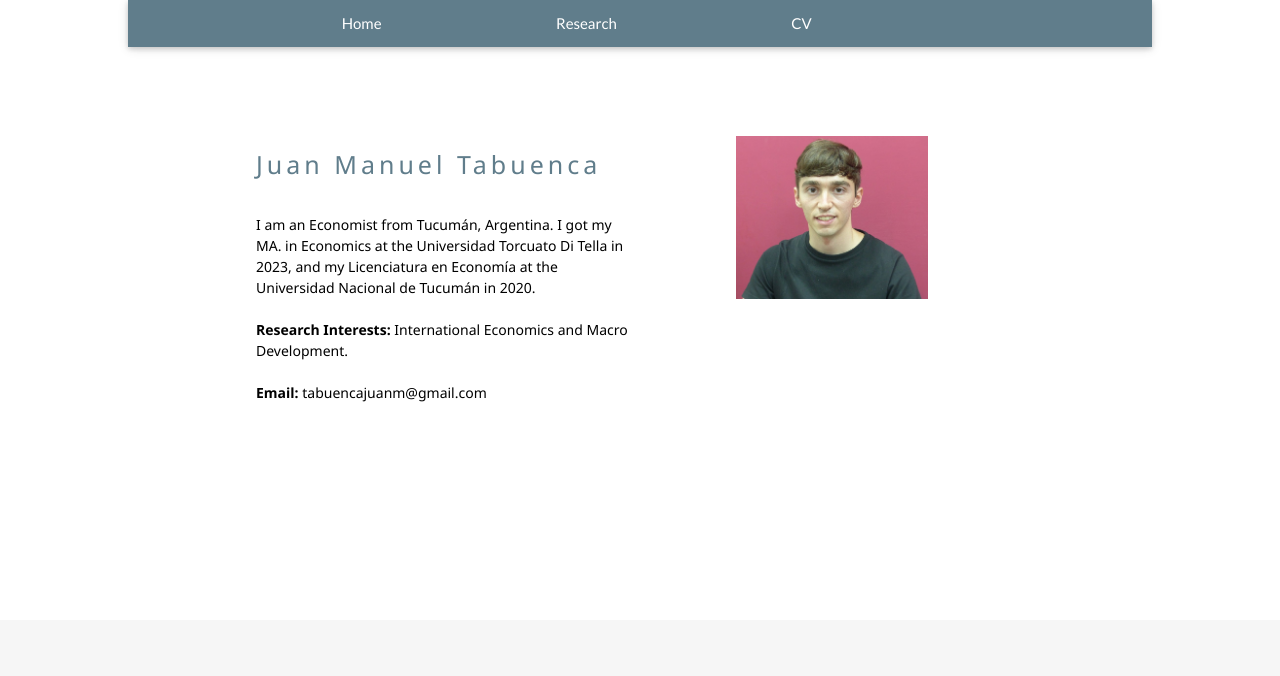
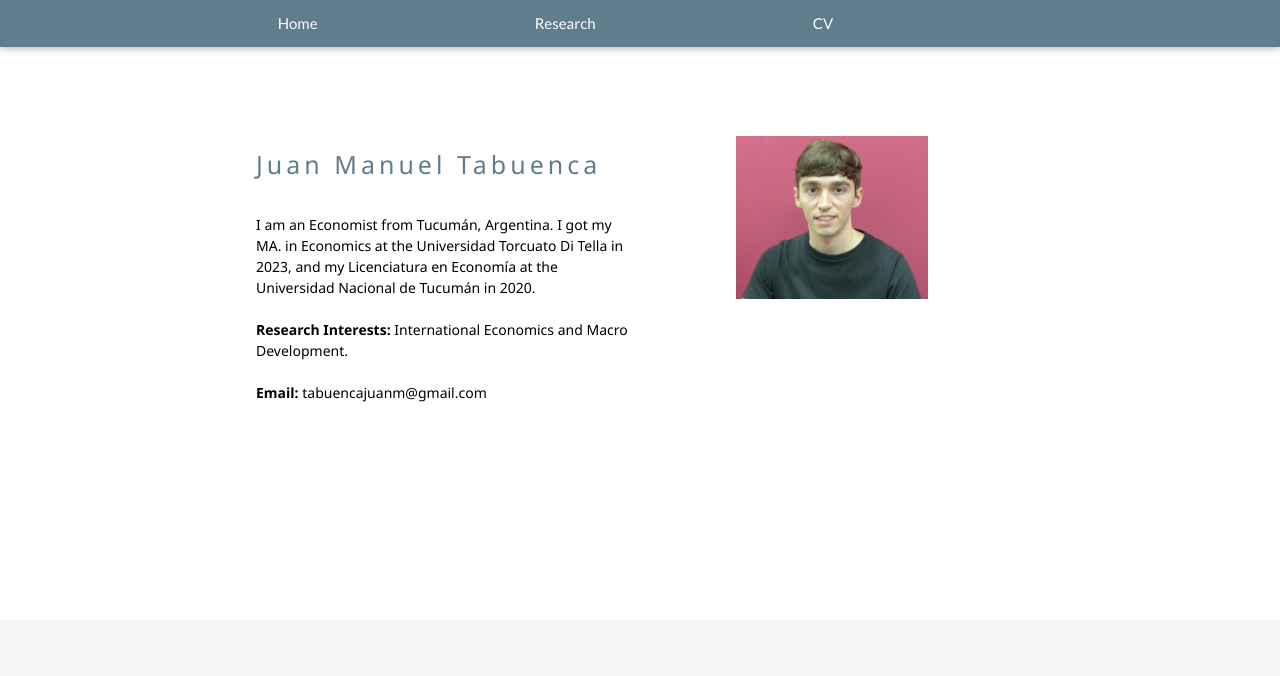
Before and after one commit to tabuencajuanm/tabuenca, a plain HTML site: page index.html in a window 1280 px wide. Shown: the top 676 px of the page. Drawn offline with nearby package versions, Linux system fonts and the light colour scheme.

Commit message:
Update index.html

```diff
--- a/index.html
+++ b/index.html
@@ -28,7 +28,7 @@ img {
 
 <!-- Navbar -->
 <div class="w3-top" style="display: flex; justify-content: center;">
-  <div class="w3-bar w3-blue-grey w3-card" style="width: 80%; display: flex; justify-content: space-around; align-items: center;"> <!-- Ajusta el ancho según tu preferencia -->
+  <div class="w3-bar w3-blue-grey w3-card" style="display: flex; justify-content: space-around; align-items: center; width: 100%;">
     <a class="w3-bar-item w3-button w3-hide-medium w3-hide-large w3-right" href="javascript:void(0)" onclick="myFunction()" title="Toggle Navigation Menu"><i class="fa fa-bars"></i></a>
     <a href="index.html" class="w3-bar-item w3-button w3-padding-large">Home</a>
     <a href="research.html" class="w3-bar-item w3-button w3-padding-large w3-hide-small">Research</a>
```
